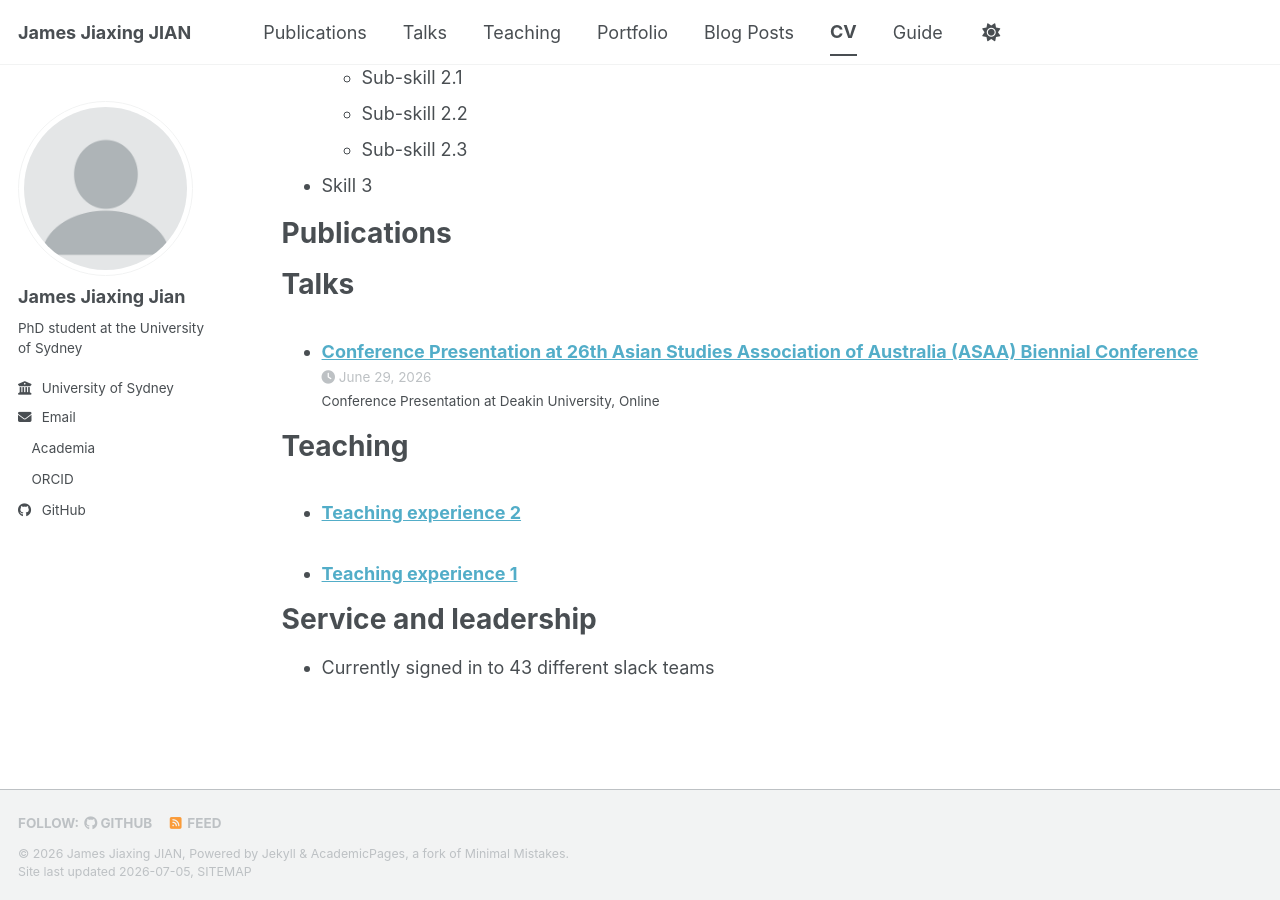
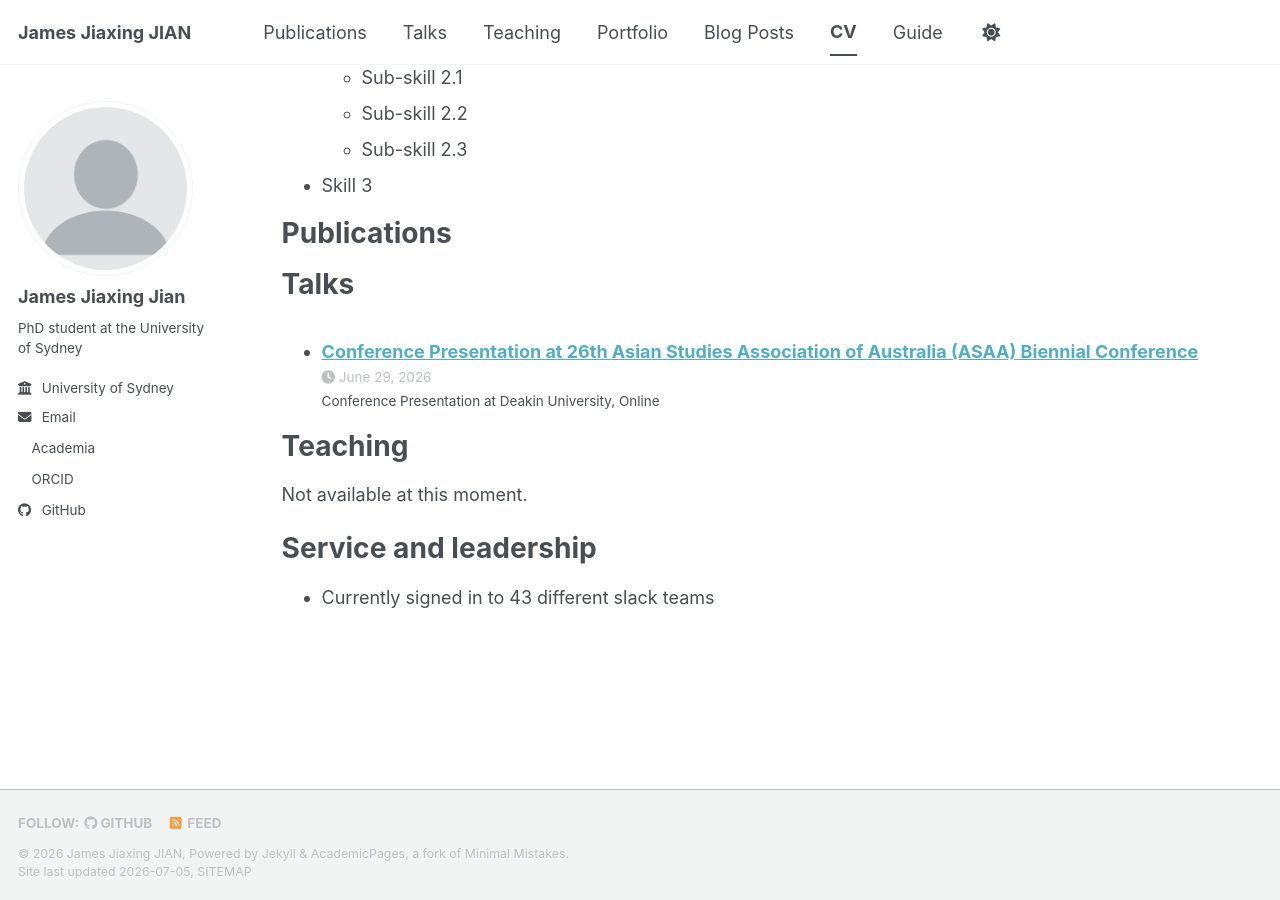
Before and after one commit to jamesjiaxingjian/jamesjiaxingjian.github.io, a Jekyll site: the page built from _pages/cv.md, in a window 1280 px wide and 900 px high, scrolled down 865 px. Built offline with Jekyll 4.4.1, drawn with Linux system fonts in a browser that asks for light colours; a style sheet for code colours, icons or effects is not loaded.

Commit message:
Update cv.md

```diff
--- a/_pages/cv.md
+++ b/_pages/cv.md
@@ -55,9 +55,7 @@ Talks
 
 Teaching
 ======
-  <ul>{% for post in site.teaching reversed %}
-    {% include archive-single-cv.html %}
-  {% endfor %}</ul>
+Not available at this moment.
 
 Service and leadership
 ======
```
